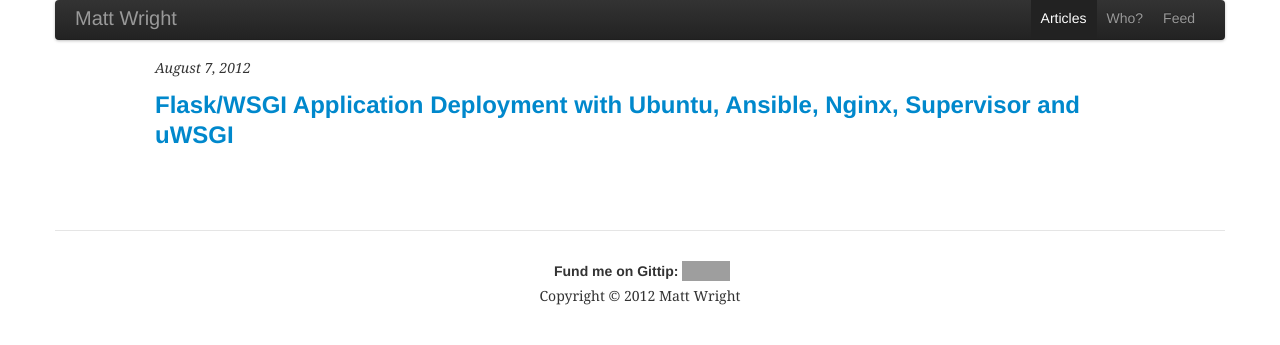
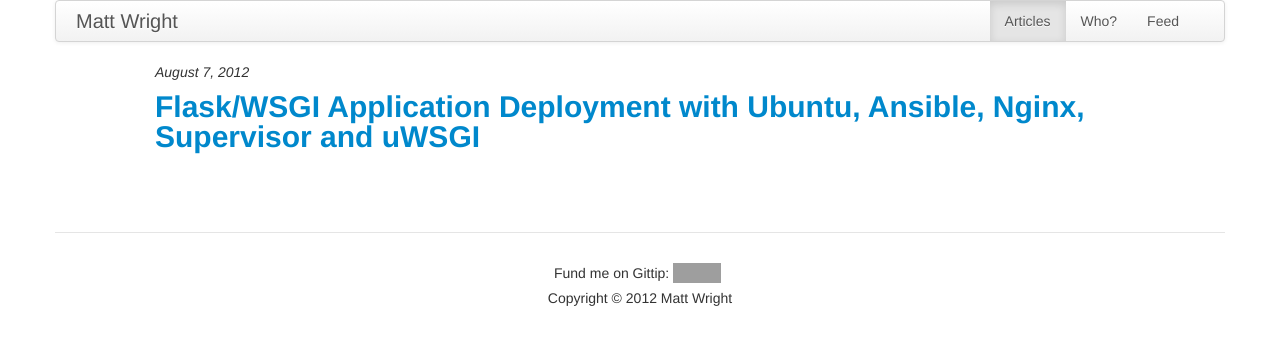
Before and after one commit to mattupstate/mattupstate.github.io, a Jekyll site: the page built from index.html, in a window 1280 px wide. Shown: the top 345 px of the page. Built offline with Jekyll 4.4.1, drawn with Linux system fonts in a browser that asks for light colours; nearby versions of some CDN libraries; some web fonts are replaced; Markdown is read by kramdown in place of the engine named in the settings; grey boxes are pictures that could not be loaded.

```diff
--- a/_layouts/base.html
+++ b/_layouts/base.html
@@ -53,10 +53,12 @@
         <div class="row">
           <div class="span12">
             <ul class="gittip">
-              <li><strong>Fund me on Gittip:</strong></li>
-              <li><iframe style="border:0;margin:0;padding:0;" src="https://www.gittip.com/mattupstate/widget.html" width="48pt" height="20pt"></iframe></li>
+            <li>Fund me on Gittip:</li>
+            <li><iframe style="border:0;margin:0;padding:0;" src="https://www.gittip.com/mattupstate/widget.html" width="48pt" height="20pt"></iframe></li>
             </ul>
           </div>
+        </div>
+        <div class="row">
           <div class="span12">
             <p>Copyright &copy; 2012 Matt Wright</p>
           </div>
```
Also changed, not shown: css/bootstrap-responsive.min.css, css/bootstrap.min.css.
